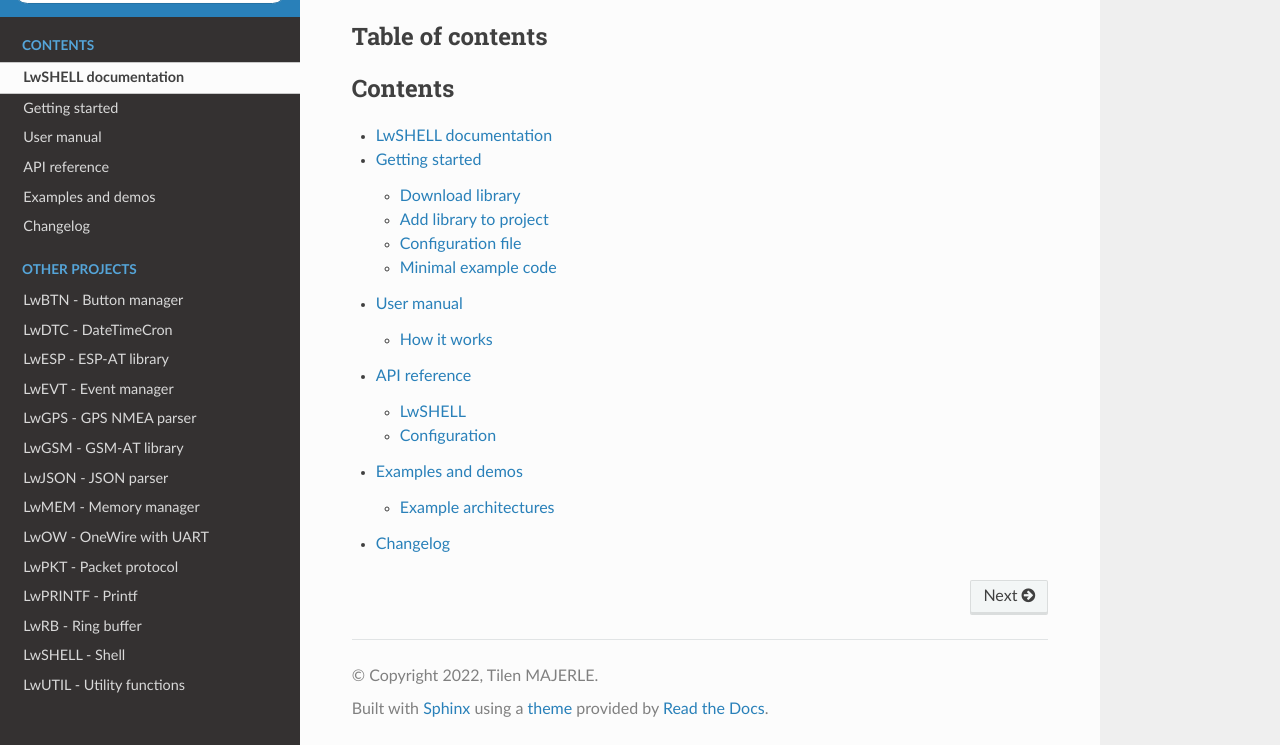
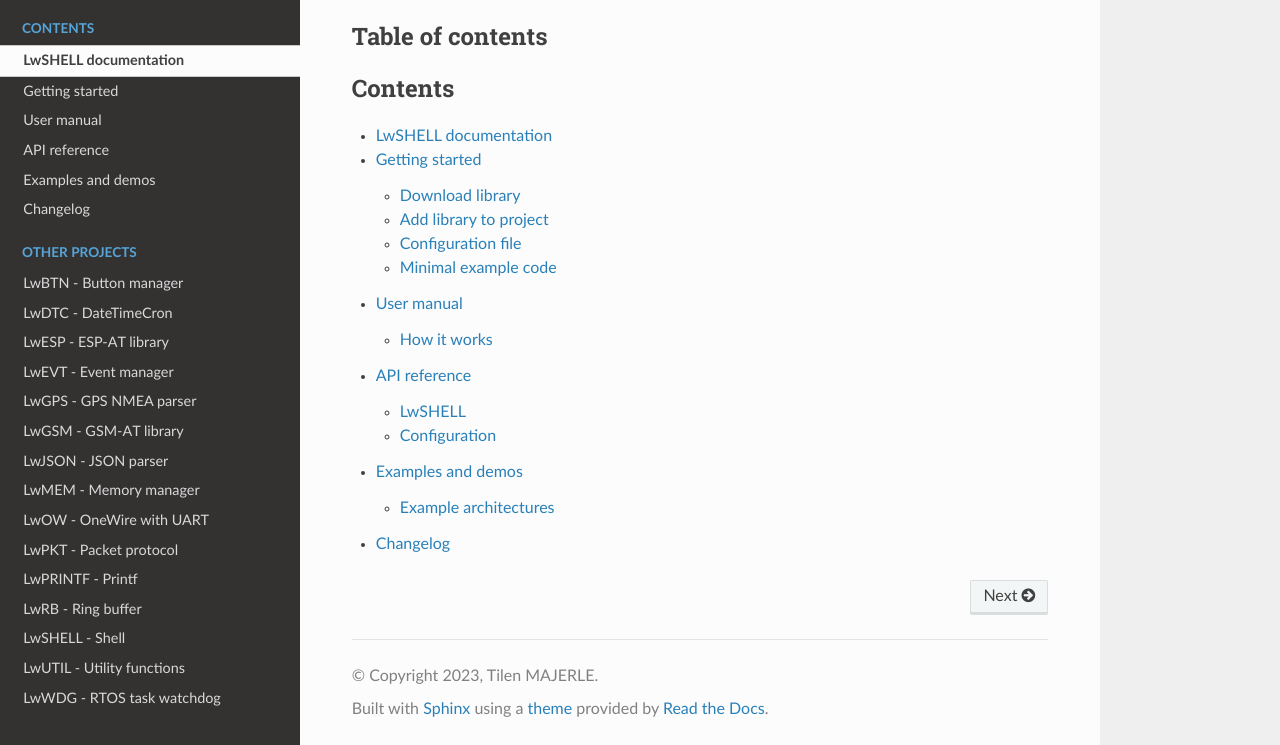
Before and after one commit to MaJerle/lwshell, a Sphinx documentation site: the page built from docs/index.rst, in a window 1280 px wide and 900 px high, scrolled down 1137 px, cut to the strip 155-900 px from the top of the window. Built offline with Sphinx 7.4.7 and the Read the Docs theme 2.0.0, drawn with Linux system fonts in a browser that asks for light colours; the version number could not be read and is left out.

Commit message:
Fix documentation

```diff
--- a/docs/conf.py
+++ b/docs/conf.py
@@ -23,7 +23,7 @@
 # -- Project information -----------------------------------------------------
 
 project = 'LwSHELL'
-copyright = '2022, Tilen MAJERLE'
+copyright = '2023, Tilen MAJERLE'
 author = 'Tilen MAJERLE'
 
 # Try to get branch at which this is running
--- a/docs/get-started/index.rst
+++ b/docs/get-started/index.rst
@@ -62,7 +62,7 @@
 
 * Copy ``lwshell`` folder to your project, it contains library files
 * Add ``lwshell/src/include`` folder to `include path` of your toolchain. This is where `C/C++` compiler can find the files during compilation process. Usually using ``-I`` flag
-* Add source files from ``lwshell/src/`` folder to toolchain build. These files are built by `C/C++` compiler
+* Add source files from ``lwshell/src/`` folder to toolchain build. These files are built by `C/C++` compiler. CMake configuration comes with the library, allows users to include library in the project as **subdirectory** and **library**.
 * Copy ``lwshell/src/include/lwshell/lwshell_opts_template.h`` to project folder and rename it to ``lwshell_opts.h``
 * Build the project
 
--- a/docs/index.rst
+++ b/docs/index.rst
@@ -84,3 +84,4 @@
     LwRB - Ring buffer <https://github.com/MaJerle/lwrb>
     LwSHELL - Shell <https://github.com/MaJerle/lwshell>
     LwUTIL - Utility functions <https://github.com/MaJerle/lwutil>
+    LwWDG - RTOS task watchdog <https://github.com/MaJerle/lwwdg>
```
